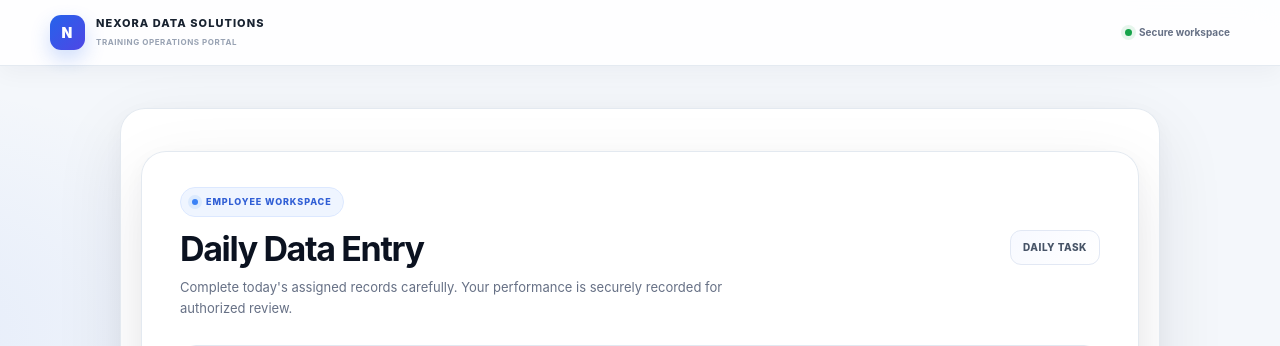
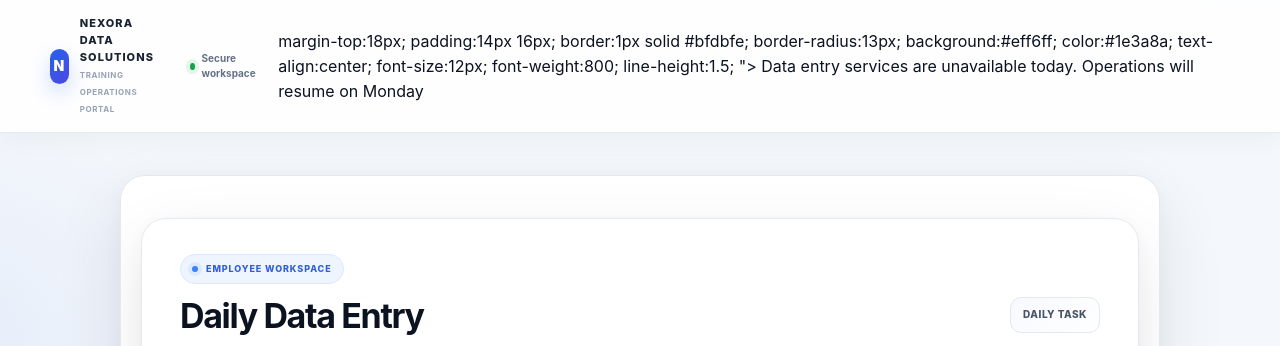
Before and after one commit to ankitsingh9939663322-bot/Employee--data-entry-portals, a Flask app: template templates/employee.html in a window 1280 px wide. Shown: the top 346 px of the page. Run offline with Flask 3, Linux system fonts and the light colour scheme; the template is opened without the code that fills it, so the values that code supplies are empty; some libraries are stand-ins or nearby versions.

Commit message:
Update employee.html

```diff
--- a/templates/employee.html
+++ b/templates/employee.html
@@ -1019,7 +1019,19 @@
             </div>
 
         </div>
-
+    margin-top:18px;
+    padding:14px 16px;
+    border:1px solid #bfdbfe;
+    border-radius:13px;
+    background:#eff6ff;
+    color:#1e3a8a;
+    text-align:center;
+    font-size:12px;
+    font-weight:800;
+    line-height:1.5;
+">
+    Data entry services are unavailable today.
+    Operations will resume on Monday
     </div>
 
 </header>
```
